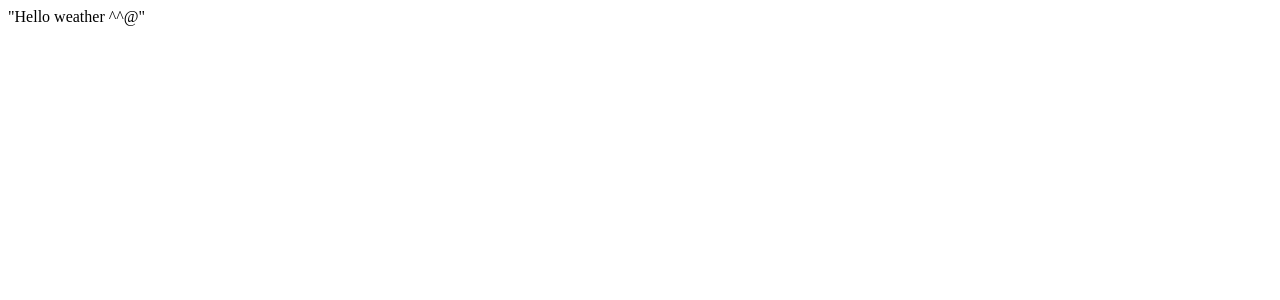
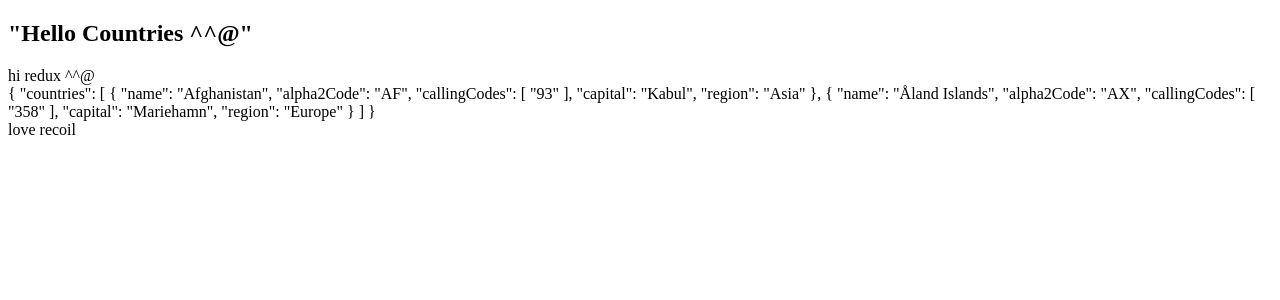
Before and after one commit to SmileJayden/country, a React app: page / in a window 1280 px wide. Shown: the top 300 px of the page. Built offline with nearby package versions, Linux system fonts and the light colour scheme.

Commit message:
introduce redux ts

```diff
--- a/index.html
+++ b/index.html
@@ -2,7 +2,7 @@
 <html lang="en">
   <head>
     <meta charset="UTF-8" />
-    <title>Weather</title>
+    <title>Countries</title>
   </head>
   <body>
     <div id="app"></div>
--- a/index.ts
+++ /dev/null
@@ -1,7 +0,0 @@
-import { createElement } from 'react';
-import { render } from 'react-dom';
-import App from './src/app';
-
-const rootEl: HTMLElement = document.getElementById('app')!; // don't worry ts ^^@
-
-render(createElement(App), rootEl);
--- /dev/null
+++ b/index.tsx
@@ -0,0 +1,17 @@
+import React from 'react';
+import { render } from 'react-dom';
+import { createStore } from 'redux';
+import { Provider } from 'react-redux';
+import rootReducer from './src/store';
+import App from './src/app';
+
+const store = createStore(rootReducer);
+
+const rootEl: HTMLElement = document.getElementById('app')!; // don't worry ts ^^@
+
+render(
+  <Provider store={store}>
+    <App />
+  </Provider>,
+  rootEl
+);
--- a/package.json
+++ b/package.json
@@ -11,11 +11,14 @@
   "dependencies": {
     "react": "^16.13.1",
     "react-dom": "^16.13.1",
+    "react-redux": "^7.2.0",
+    "redux": "^4.0.5",
     "styled-components": "^5.1.1"
   },
   "devDependencies": {
     "@types/react": "^16.9.42",
     "@types/react-dom": "^16.9.8",
+    "@types/react-redux": "^7.1.9",
     "html-webpack-plugin": "^4.3.0",
     "prettier": "^2.0.5",
     "ts-loader": "^8.0.0",
--- a/src/app.tsx
+++ b/src/app.tsx
@@ -1,6 +1,19 @@
 import React from 'react';
+import { RootState } from '@/store';
+import { useSelector } from 'react-redux';
 
 const App = () => {
-  return <div>"Hello weather ^^@"</div>;
+  const result: any = useSelector((state: RootState) => state.country);
+  console.log('result', result);
+  return (
+    <>
+      <h2>"Hello Countries ^^@"</h2>
+      <div>
+        hi redux ^^@
+        <div>{JSON.stringify(result, null, 4)}</div>
+      </div>
+      <div>love recoil</div>
+    </>
+  );
 };
 export default App;
--- /dev/null
+++ b/src/store/country/index.ts
@@ -0,0 +1,93 @@
+// action types
+const FETCH_COUNTRIES = 'FETCH_COUNTIES';
+const SORT_COUNTRIES = 'SORT_COUNTRIES';
+const REMOVE_COUNTRY = 'REMOVE_COUNTRY';
+
+interface FetchCountries {
+  type: typeof FETCH_COUNTRIES;
+  payload: {};
+}
+
+interface SortCountries {
+  type: typeof SORT_COUNTRIES;
+  payload: {
+    sortBy: string;
+  };
+}
+
+interface RemoveCountry {
+  type: typeof REMOVE_COUNTRY;
+  payload: {
+    countryId: number;
+  };
+}
+
+export type CountryActionTypes = FetchCountries | SortCountries | RemoveCountry;
+
+// action functions
+export const fetchCountries = (): FetchCountries => ({
+  type: FETCH_COUNTRIES,
+  payload: {},
+});
+
+export const sortCountries = (sortBy: string): SortCountries => ({
+  type: SORT_COUNTRIES,
+  payload: { sortBy },
+});
+
+export const removeCountry = (countryId: number): RemoveCountry => ({
+  type: REMOVE_COUNTRY,
+  payload: { countryId },
+});
+
+// state interface
+export interface CountryState {
+  countries: CountryType[];
+}
+
+interface CountryType {
+  name: string;
+  alpha2Code: string;
+  callingCodes: string[];
+  capital: string;
+  region: string;
+}
+
+// init state
+const initState: CountryState = {
+  countries: [
+    {
+      name: 'Afghanistan',
+      alpha2Code: 'AF',
+      callingCodes: ['93'],
+      capital: 'Kabul',
+      region: 'Asia',
+    },
+    {
+      name: 'Åland Islands',
+      alpha2Code: 'AX',
+      callingCodes: ['358'],
+      capital: 'Mariehamn',
+      region: 'Europe',
+    },
+  ],
+};
+
+// reducer
+const countryReducer = (
+  state: CountryState = initState,
+  action: CountryActionTypes
+): CountryState => {
+  switch (action.type) {
+    case FETCH_COUNTRIES:
+      return state;
+    case SORT_COUNTRIES:
+      return state;
+    case REMOVE_COUNTRY:
+      return state;
+    default:
+      return state;
+  }
+};
+
+export default countryReducer;
--- /dev/null
+++ b/src/store/index.ts
@@ -0,0 +1,10 @@
+import { combineReducers } from 'redux';
+import countryReducer from './country';
+
+const rootReducer = combineReducers({
+  country: countryReducer,
+});
+
+export default rootReducer;
+
+export type RootState = ReturnType<typeof rootReducer>;
--- a/tsconfig.json
+++ b/tsconfig.json
@@ -2,7 +2,8 @@
   "compilerOptions": {
     "outDir": "./dist/",
     "noImplicitAny": true,
-    "module": "esnext",
+    "module": "es6",
+    "moduleResolution": "Node",
     "allowJs": true,
     "target": "es3" /* Specify ECMAScript target version: 'ES3' (default), 'ES5', 'ES2015', 'ES2016', 'ES2017', 'ES2018', 'ES2019', 'ES2020', or 'ESNEXT'. */,
     "sourceMap": true,
@@ -17,6 +18,7 @@
     "esModuleInterop": true /* Enables emit interoperability between CommonJS and ES Modules via creation of namespace objects for all imports. Implies 'allowSyntheticDefaultImports'. */,
     "skipLibCheck": true /* Skip type checking of declaration files. */,
     "forceConsistentCasingInFileNames": true /* Disallow inconsistently-cased references to the same file. */,
+    "rootDir": ".",
     "baseUrl": ".",
     "paths": {
       "@/*": ["./src/*"],
--- a/webpack.config.js
+++ b/webpack.config.js
@@ -5,7 +5,7 @@ const mode = process.env.NODE_ENV || 'development';
 
 module.exports = {
   mode,
-  entry: path.join(__dirname, 'index.ts'),
+  entry: path.join(__dirname, 'index.tsx'),
   output: {
     path: path.resolve(__dirname, 'public'),
     filename: 'bundle.js',
```
Also changed, not shown: 1 other file (tests, documents, lock files or other folders).
